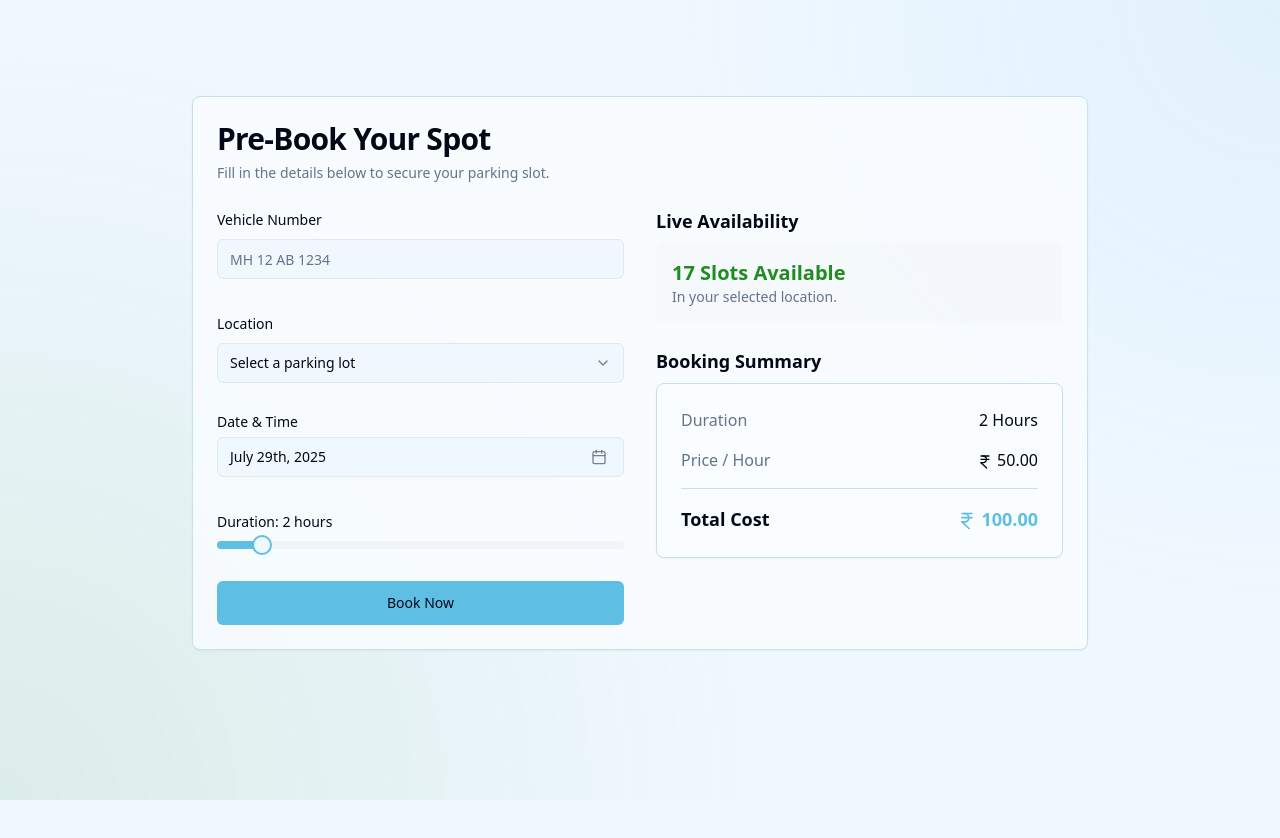
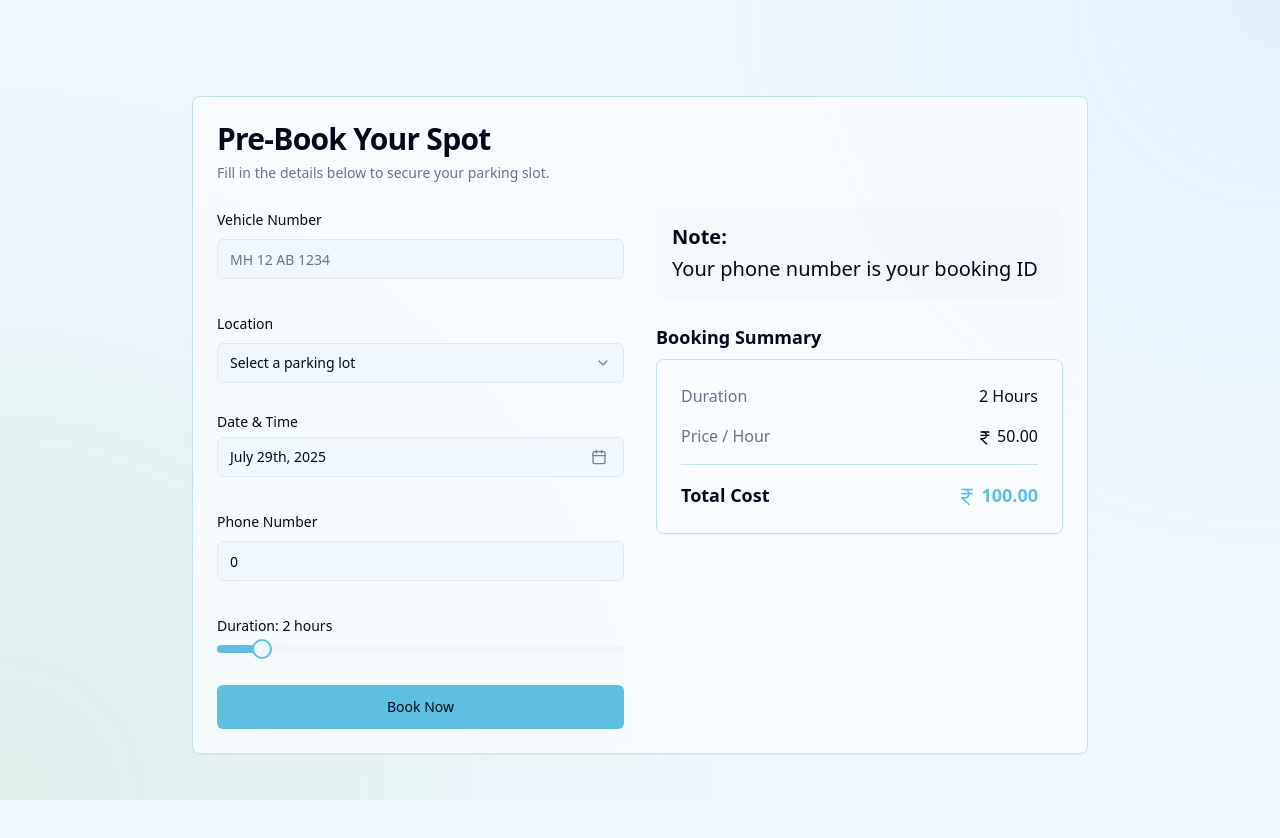
Before and after one commit to Ultra23Ahan/park-smart, a Next.js app: page /pre-book in a window 1280 px wide. Shown: the top 838 px of the page. Before the commit the page ends 800 px from the top, so only its background shows below. Built offline with nearby package versions, Linux system fonts and the light colour scheme; no server answers.

Commit message:
Finished everything

```diff
--- a/src/app/guidance/[vehicleId]/page.tsx
+++ b/src/app/guidance/[vehicleId]/page.tsx
@@ -28,7 +28,7 @@ export default async function Page({ params }: PageProps) {
               </span>
             </CardTitle>
             <CardDescription>
-              Your assigned parking spot is{' '}
+              Your assigned parking spot is
               <span className="text-accent font-bold">A-07</span>. Follow the
               highlighted route.
             </CardDescription>
@@ -36,7 +36,7 @@ export default async function Page({ params }: PageProps) {
           <CardContent>
             <div className="w-full aspect-video rounded-lg overflow-hidden relative border bg-muted">
               <Image
-                src="https://placehold.co/800x450.png"
+                src="https://placehold.co/800x450.png?text=Map"
                 alt="Parking Lot Map"
                 data-ai-hint="parking lot map"
                 width={800}
--- a/src/app/pre-book/page.tsx
+++ b/src/app/pre-book/page.tsx
@@ -1,6 +1,6 @@
 'use client';
-
 import * as React from 'react';
+import { useRouter } from 'next/navigation';
 import { zodResolver } from '@hookform/resolvers/zod';
 import { useForm } from 'react-hook-form';
 import * as z from 'zod';
@@ -46,10 +46,17 @@ import { useToast } from '@/hooks/use-toast';
 const bookingFormSchema = z.object({
   vehicleNumber: z
     .string()
-    .min(4, 'Vehicle number must be at least 4 characters.'),
+    .regex(
+      /^([A-Z][A-Z]) ([0-9][0-9]) ([A-Z][A-Z]) ([0-9][0-9][0-9][0-9])$|^([0-9][0-9]) BH ([0-9][0-9][0-9][0-9]) ([ABCDEFGHJKLMNPQRSTUVWXYZ][ABCDEFGHJKLMNPQRSTUVWXYZ])$/,
+      'Sorry, please enter a valid vehicle plate number and try again.'
+    ),
   location: z.string({ required_error: 'Please select a parking location.' }),
   date: z.date({ required_error: 'A date for booking is required.' }),
   duration: z.number().min(1).max(12),
+  phoneNumber: z.coerce
+    .number()
+    .min(0, 'Please enter a valid phone number.')
+    .max(9999999999, 'Please enter a valid phone number.'),
 });
 
 type BookingFormValues = z.infer<typeof bookingFormSchema>;
@@ -59,6 +66,7 @@ const defaultValues: BookingFormValues = {
   location: '',
   date: new Date(),
   duration: 2,
+  phoneNumber: 0,
 };
 
 // Firebase config from .env.local
@@ -80,6 +88,7 @@ if (typeof window !== 'undefined' && !getApps().length) {
 const db = typeof window !== 'undefined' ? getFirestore() : null;
 
 export default function PreBookPage() {
+  const router = useRouter();
   const { toast } = useToast();
   const form = useForm<BookingFormValues>({
     resolver: zodResolver(bookingFormSchema),
@@ -107,7 +116,7 @@ export default function PreBookPage() {
         toast({
           title: 'Booking Failed',
           description:
-            'There was an error saving your booking. Please try again.',
+            'There was an error saving your booking. Please try again later.',
           variant: 'destructive',
         });
         console.error(error);
@@ -115,7 +124,7 @@ export default function PreBookPage() {
     } else {
       toast({
         title: 'Booking Failed',
-        description: 'Firestore is not initialized.',
+        description: 'Firestore not initialized.',
         variant: 'destructive',
       });
     }
@@ -224,7 +233,19 @@ export default function PreBookPage() {
                       </FormItem>
                     )}
                   />
-
+                  <FormField
+                    control={form.control}
+                    name="phoneNumber"
+                    render={({ field }) => (
+                      <FormItem>
+                        <FormLabel>Phone Number</FormLabel>
+                        <FormControl>
+                          <Input placeholder="9354752015" {...field} />
+                        </FormControl>
+                        <FormMessage />
+                      </FormItem>
+                    )}
+                  />
                   <FormField
                     control={form.control}
                     name="duration"
@@ -246,23 +267,26 @@ export default function PreBookPage() {
                       </FormItem>
                     )}
                   />
-                  <Button type="submit" className="w-full" size="lg">
+
+                  <Button
+                    type="submit"
+                    className="w-full"
+                    size="lg"
+                    onClick={() => {
+                      router.push(
+                        `/guidance/${form.getValues('phoneNumber').toString()}`
+                      );
+                    }}>
                     Book Now
                   </Button>
                 </form>
               </Form>
-
               <div className="space-y-6">
                 <div>
-                  <h3 className="text-lg font-semibold mb-2">
-                    Live Availability
-                  </h3>
                   <div className="p-4 rounded-lg bg-muted/50">
-                    <p className="text-accent font-bold text-xl">
-                      17 Slots Available
-                    </p>
-                    <p className="text-sm text-muted-foreground">
-                      In your selected location.
+                    <p className="text-xl font-semibold mb-1">Note:</p>
+                    <p className="text-xl">
+                      Your phone number is your booking ID
                     </p>
                   </div>
                 </div>
```
Also changed, not shown: public/1.png (added), public/2.png (added).
